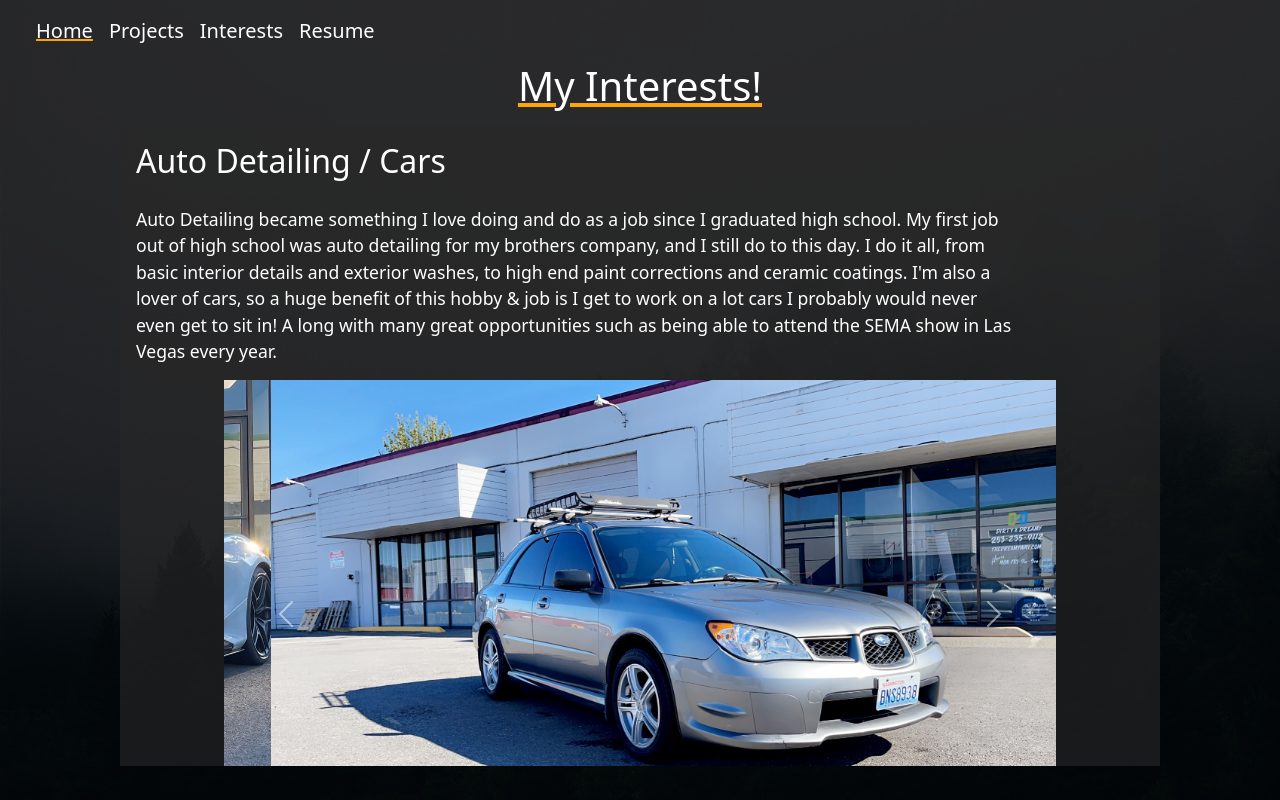
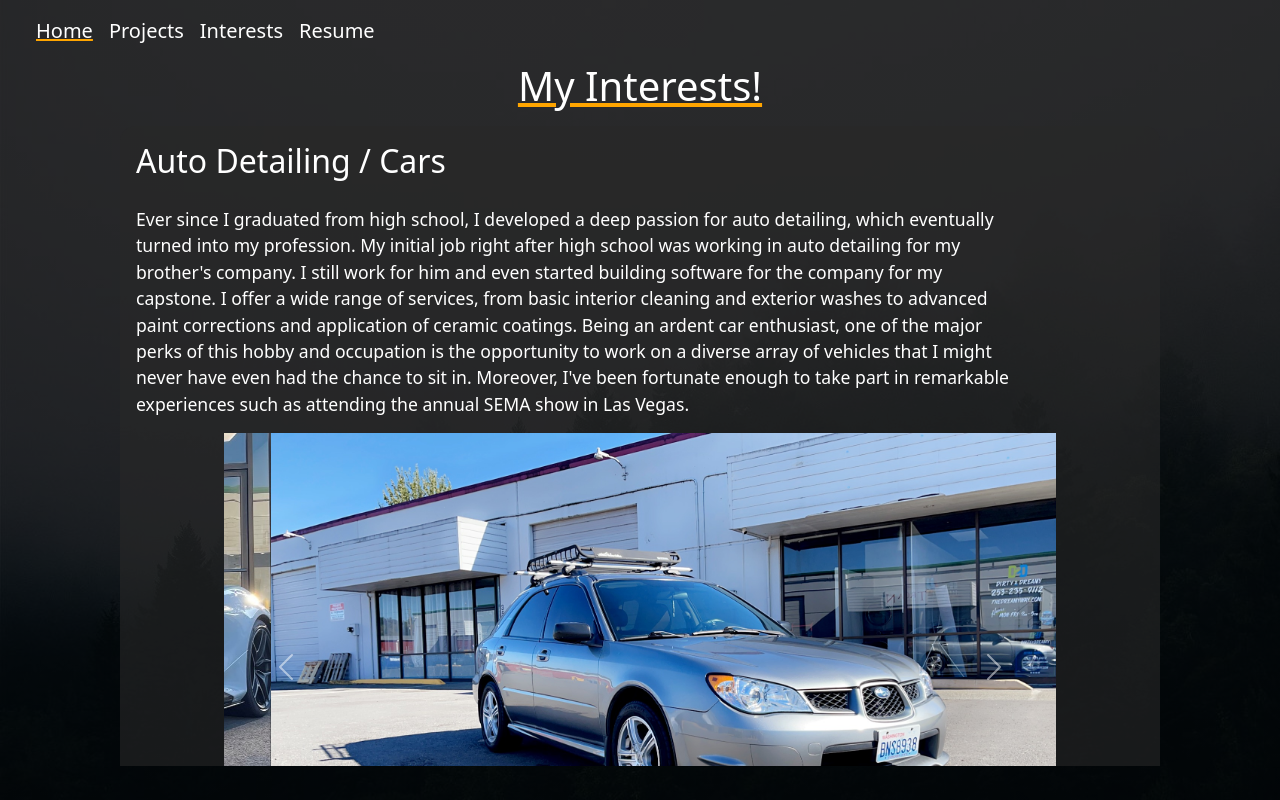
Before and after one commit to CalebN99/Portfolio, a React (Create React App) app: page /interests in a window 1280 px wide. Built offline with nearby package versions, Linux system fonts and the light colour scheme.

Commit message:
Interests rewording

```diff
--- a/src/components/main/Interests.tsx
+++ b/src/components/main/Interests.tsx
@@ -10,28 +10,29 @@
         <div className="project">
           <h2>Auto Detailing / Cars </h2>
           <p>
-            Auto Detailing became something I love doing and do as a job since I
-            graduated high school. My first job out of high school was auto
-            detailing for my brothers company, and I still do to this day. I do
-            it all, from basic interior details and exterior washes, to high end
-            paint corrections and ceramic coatings. I'm also a lover of cars, so
-            a huge benefit of this hobby & job is I get to work on a lot cars I
-            probably would never even get to sit in! A long with many great
-            opportunities such as being able to attend the SEMA show in Las
-            Vegas every year.
+            Ever since I graduated from high school, I developed a deep passion
+            for auto detailing, which eventually turned into my profession. My
+            initial job right after high school was working in auto detailing
+            for my brother's company. I still work for him and even started
+            building software for the company for my capstone. I offer a wide
+            range of services, from basic interior cleaning and exterior washes
+            to advanced paint corrections and application of ceramic coatings.
+            Being an ardent car enthusiast, one of the major perks of this hobby
+            and occupation is the opportunity to work on a diverse array of
+            vehicles that I might never have even had the chance to sit in.
+            Moreover, I've been fortunate enough to take part in remarkable
+            experiences such as attending the annual SEMA show in Las Vegas.
           </p>
 
-          <Carousel id="child_carousel" >
+          <Carousel id="child_carousel">
             <Carousel.Item>
               <img
-
                 src={require("../../assets/auto_detail/auto_1.jpeg")}
                 alt="First slide"
               />
             </Carousel.Item>
             <Carousel.Item>
               <img
-
                 src={require("../../assets/auto_detail/auto_2.JPG")}
                 alt="Second slide"
               />
@@ -40,27 +41,28 @@
         </div>
 
         <div className="project">
-            <h2>
-              Fitness / Being Active
-            </h2>
+          <h2>Fitness / Being Active</h2>
           <p>
-              Fitness is very important to me. I had a huge mentality change in the summer of 2020, and ended up dieting and working out, losing 95lbs in a year.
-              This is by far one of my greatest achievements. Most of my activity included cardio, biking, hiking, jogging, etc. However lately I'm focused
-              on building muscle trying to achieve a full body recomposition.
+            Fitness holds tremendous significance in my life. In the summer of
+            2020, I experienced a profound shift in my mindset, leading me to
+            embark on a journey of dieting and exercise. Over the course of a
+            year, I managed to shed an impressive 95 pounds, a feat that stands
+            as one of my most remarkable accomplishments. Initially, my
+            activities primarily revolved around cardio exercises such as
+            biking, hiking, and jogging. However, more recently, my focus has
+            shifted towards muscle building, as I strive to attain a complete
+            body recomposition.
           </p>
 
           <Carousel id="child_carousel">
-
             <Carousel.Item>
               <img
-
                 src={require("../../assets/fitness/fitness_1.jpeg")}
                 alt="First slide"
               />
             </Carousel.Item>
             <Carousel.Item>
               <img
-
                 src={require("../../assets/fitness/fitness_2.jpeg")}
                 alt="First slide"
               />
@@ -70,36 +72,34 @@
         <div className="project">
           <h2>PC Gaming</h2>
           <p>
-                I've been gaming since I could remember, started out PC gaming
-                even! I grew up doing lan parties with my family and family
-                friends, a long with learning how to build and work on
-                computers. My main games that I've played the most is World of
-                Warcraft, Counter Strike, and League of Legends. However, I'm
-                open and do play almost anything that seems appealing to me or
-                whatever my friends are playing. I love being able to build and
-                upgrade my computer to increase performance of my games, it's
-                many hobbies in one! Current specs: RTX 3070, Ryzen 3600x, 32gbs
-                DDR4, 1TB SSD, 2GB HDD
+            Since my earliest memories, I have been an avid gamer, starting with
+            PC gaming. Growing up, my family and friends would gather for LAN
+            parties, and during those times, I also gained knowledge in computer
+            building and maintenance. Among the games I have devoted most of my
+            time to are World of Warcraft, Counter-Strike, and League of
+            Legends. However, I am open to exploring and playing almost any game
+            that catches my interest or that my friends are into. I take great
+            pleasure in assembling and upgrading my computer to enhance the
+            performance of my games, as it combines multiple hobbies into one.
+            Currently, my PC specifications include an RTX 3070, Ryzen 3600x,
+            32GB DDR4 RAM, two 500GB SSD's, and a 2TB HDD.
           </p>
 
           <Carousel id="child_carousel">
             <Carousel.Item>
               <img
-
                 src={require("../../assets/gaming/gaming_1.jpeg")}
                 alt="First slide"
               />
             </Carousel.Item>
             <Carousel.Item>
               <img
-
                 src={require("../../assets/gaming/gaming_2.png")}
                 alt="Second slide"
               />
             </Carousel.Item>
           </Carousel>
         </div>
-
       </div>
     </div>
   );
```
Also changed, not shown: src/components/nav/Nav.tsx (+0 -28 lines). Lines whose indentation alone changed are shown as unchanged.
